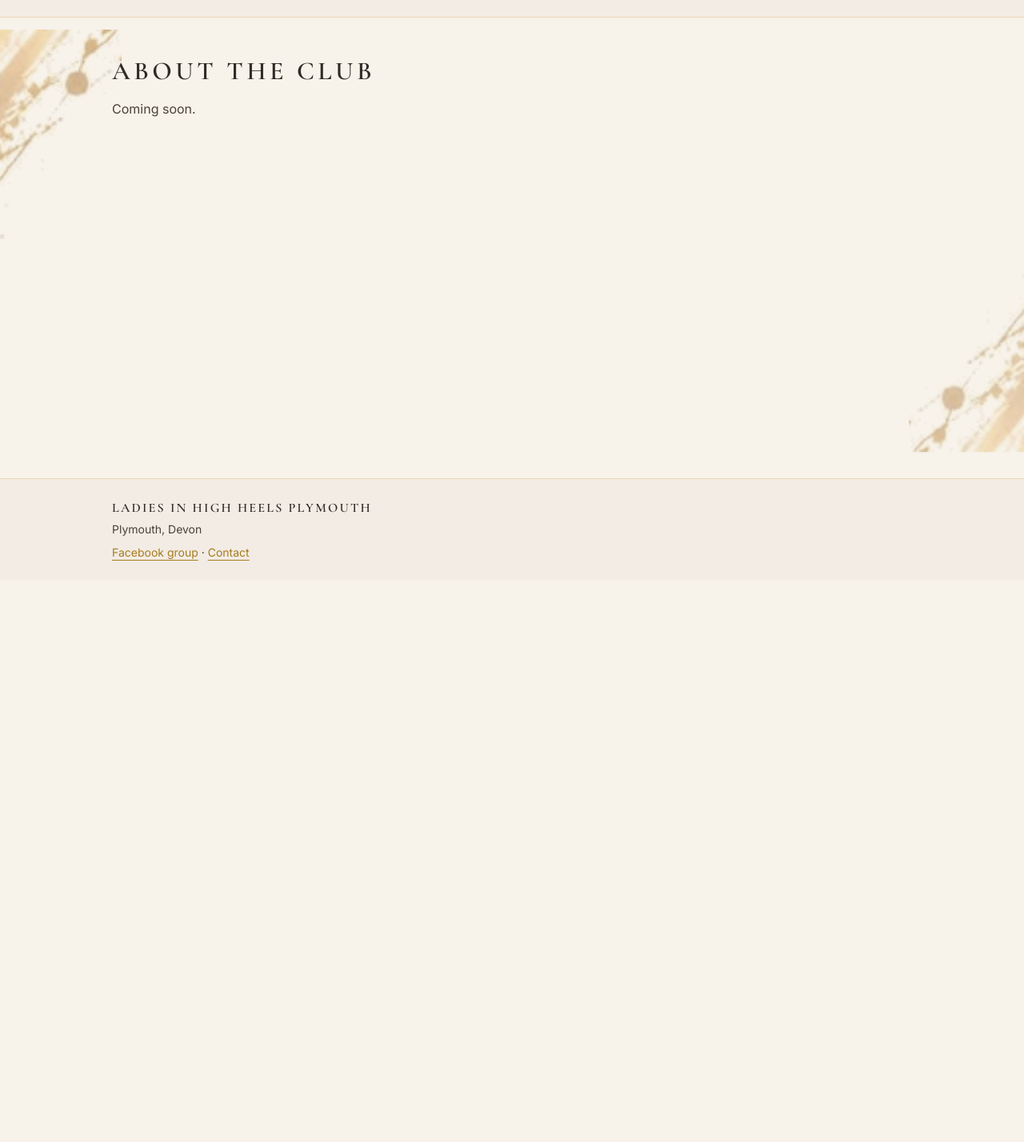
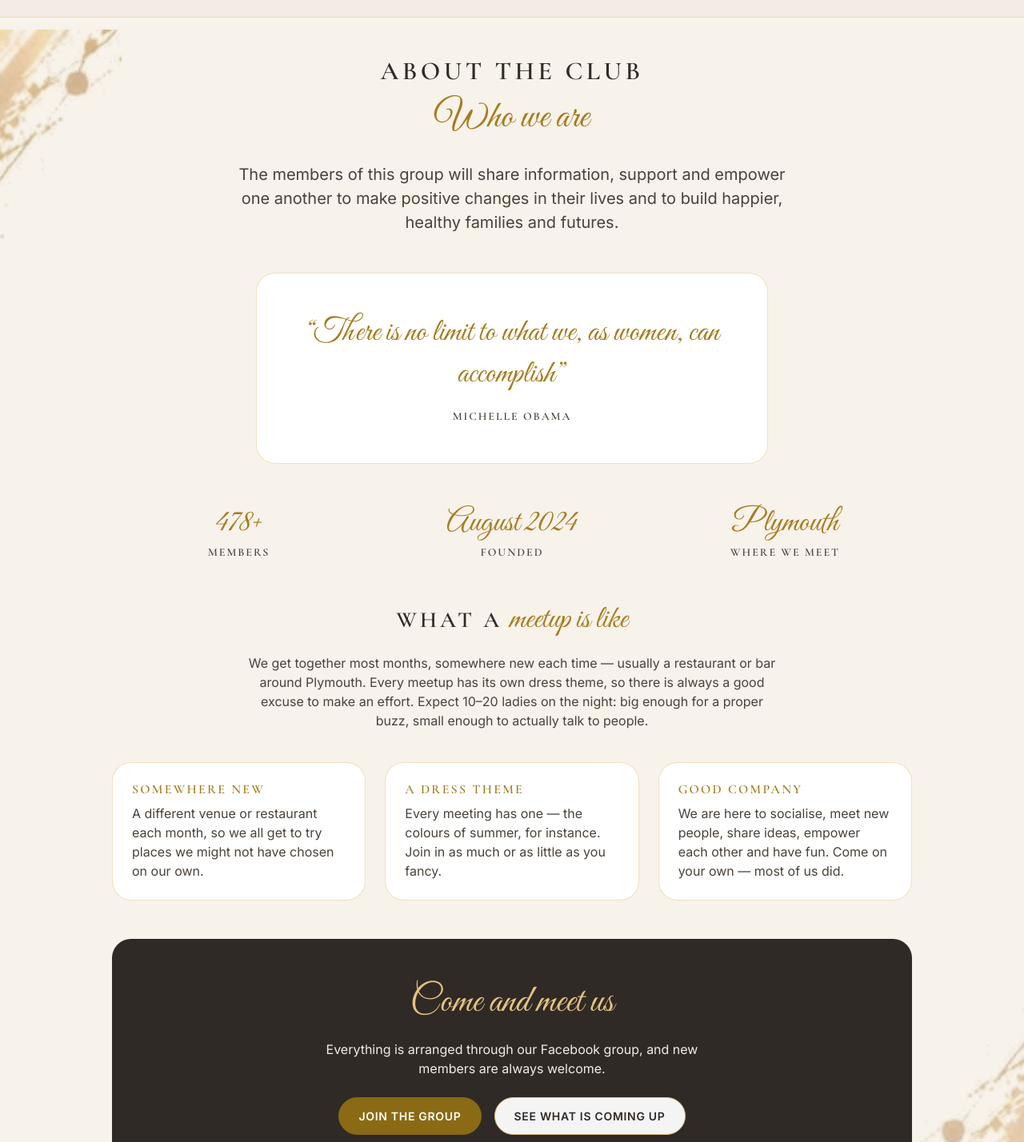
Before and after one commit to ionescuea/lihh-plymouth, a React (Vite) app: page /about in a window 1280 px wide. Shown: the part 75-1503 px from the top of the page at 80% size. Before the commit the page ends 800 px from the top, so only its background shows below. Built offline with nearby package versions, Linux system fonts and the light colour scheme.

Commit message:
Add content About page

```diff
--- a/src/data/site.js
+++ b/src/data/site.js
@@ -6,7 +6,8 @@ export const site = {
   strapline: 'Celebrate friendship. Inspire each other. Shine together.',
   location: 'Plymouth, Devon',
   memberCount: 478,
-  foundedYear: 2024,
+  founded: 'August 2024',
+  typicalAttendance: '10–20',
 
   // TODO: replace both of these with the real ones before going live.
   facebookGroupUrl: 'https://www.facebook.com/groups/REPLACE-ME',
--- a/src/pages/About.jsx
+++ b/src/pages/About.jsx
@@ -1,12 +1,112 @@
+import { site } from '../data/site.js';
 import { usePageTitle } from '../utils/usePageTitle.js';
+import Button from '../components/Button.jsx';
 
 export default function About() {
   usePageTitle('About');
 
   return (
     <>
-      <h1 className="heading-caps text-ink fs-2">About the club</h1>
-      <p className="text-ink-soft mt-3">Coming soon.</p>
+      <header className="text-center">
+        <h1 className="heading-caps text-ink fs-2">About the club</h1>
+        <p className="heading-script text-gold display-5 mt-2">Who we are</p>
+      </header>
+
+      <section className="mx-auto mt-4 text-center" style={{ maxWidth: '44rem' }}>
+        <p className="fs-5 text-ink-soft">
+          The members of this group will share information, support and empower one another to make
+          positive changes in their lives and to build happier, healthy families and futures.
+        </p>
+      </section>
+
+      <figure className="card border-gold rounded-4 mx-auto mt-5" style={{ maxWidth: '40rem' }}>
+        <blockquote className="card-body text-center p-4 p-sm-5 mb-0">
+          <p className="heading-script text-gold display-6 mb-0">
+            “There is no limit to what we, as women, can accomplish”
+          </p>
+          <footer className="heading-caps text-ink-soft small mt-3">Michelle Obama</footer>
+        </blockquote>
+      </figure>
+
+      <section className="row g-4 mt-4 text-center">
+        <div className="col-12 col-sm-4">
+          <p className="heading-script text-gold display-6 mb-0">{site.memberCount}+</p>
+          <p className="heading-caps text-ink-soft small mb-0">Members</p>
+        </div>
+        <div className="col-12 col-sm-4">
+          <p className="heading-script text-gold display-6 mb-0">{site.founded}</p>
+          <p className="heading-caps text-ink-soft small mb-0">Founded</p>
+        </div>
+        <div className="col-12 col-sm-4">
+          <p className="heading-script text-gold display-6 mb-0">Plymouth</p>
+          <p className="heading-caps text-ink-soft small mb-0">Where we meet</p>
+        </div>
+      </section>
+
+      <section className="mt-5">
+        <h2 className="text-center">
+          <span className="heading-caps text-ink fs-3">What a</span>{' '}
+          <span className="heading-script text-gold display-6">meetup is like</span>
+        </h2>
+
+        <p className="text-ink-soft mx-auto mt-3 text-center" style={{ maxWidth: '42rem' }}>
+          We get together most months, somewhere new each time — usually a restaurant or bar around
+          Plymouth. Every meetup has its own dress theme, so there is always a good excuse to make
+          an effort. Expect {site.typicalAttendance} ladies on the night: big enough for a proper
+          buzz, small enough to actually talk to people.
+        </p>
+
+        <div className="row g-4 mt-1">
+          <div className="col-12 col-md-4">
+            <div className="card border-gold rounded-4 h-100">
+              <div className="card-body p-4">
+                <h3 className="heading-caps text-gold fs-6">Somewhere new</h3>
+                <p className="text-ink-soft mb-0 mt-2">
+                  A different venue or restaurant each month, so we all get to try places we might
+                  not have chosen on our own.
+                </p>
+              </div>
+            </div>
+          </div>
+
+          <div className="col-12 col-md-4">
+            <div className="card border-gold rounded-4 h-100">
+              <div className="card-body p-4">
+                <h3 className="heading-caps text-gold fs-6">A dress theme</h3>
+                <p className="text-ink-soft mb-0 mt-2">
+                  Every meeting has one — the colours of summer, for instance. Join in as much or as
+                  little as you fancy.
+                </p>
+              </div>
+            </div>
+          </div>
+
+          <div className="col-12 col-md-4">
+            <div className="card border-gold rounded-4 h-100">
+              <div className="card-body p-4">
+                <h3 className="heading-caps text-gold fs-6">Good company</h3>
+                <p className="text-ink-soft mb-0 mt-2">
+                  We are here to socialise, meet new people, share ideas, empower each other and
+                  have fun. Come on your own — most of us did.
+                </p>
+              </div>
+            </div>
+          </div>
+        </div>
+      </section>
+
+      <section className="bg-ink text-white text-center rounded-4 px-4 px-sm-5 py-5 mt-5">
+        <h2 className="heading-script text-gold-light display-5">Come and meet us</h2>
+        <p className="text-cream mx-auto mt-3" style={{ maxWidth: '32rem' }}>
+          Everything is arranged through our Facebook group, and new members are always welcome.
+        </p>
+        <div className="d-flex flex-wrap justify-content-center gap-3 mt-4">
+          <Button href={site.facebookGroupUrl}>Join the group</Button>
+          <Button href="/events" variant="outline-gold">
+            See what is coming up
+          </Button>
+        </div>
+      </section>
     </>
   );
 }
--- a/src/pages/Gallery.jsx
+++ b/src/pages/Gallery.jsx
@@ -1,3 +1,4 @@
+import { site } from '../data/site.js';
 import { usePageTitle } from '../utils/usePageTitle.js';
 
 export default function Gallery() {
@@ -7,6 +8,18 @@ export default function Gallery() {
     <>
       <h1 className="heading-caps text-ink fs-2">Gallery</h1>
       <p className="text-ink-soft mt-3">Coming soon.</p>
+
+      <aside className="card border-gold rounded-4 mt-5">
+        <div className="card-body p-4">
+          <h2 className="heading-caps text-gold fs-6 mb-2">Photos of you</h2>
+          <p className="text-ink-soft mb-0">
+            We only publish photos here when members are happy to appear on the public site. If you
+            would like a photo of you removed, email{' '}
+            <a href={`mailto:${site.contactEmail}`}>{site.contactEmail}</a> and we will take it down
+            — no explanation needed.
+          </p>
+        </div>
+      </aside>
     </>
   );
 }
```
Also changed, not shown: 1 other file (tests, documents, lock files or other folders).
